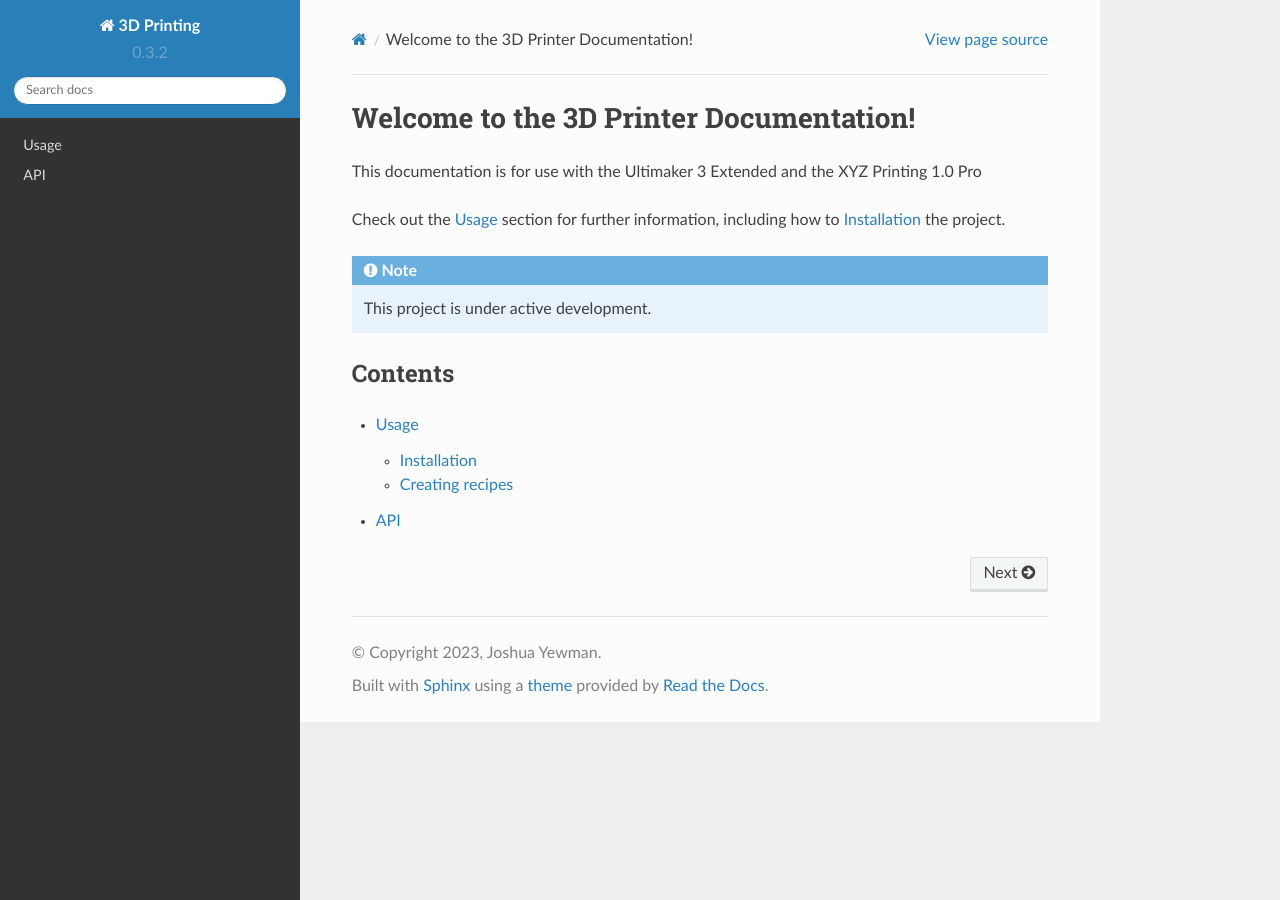
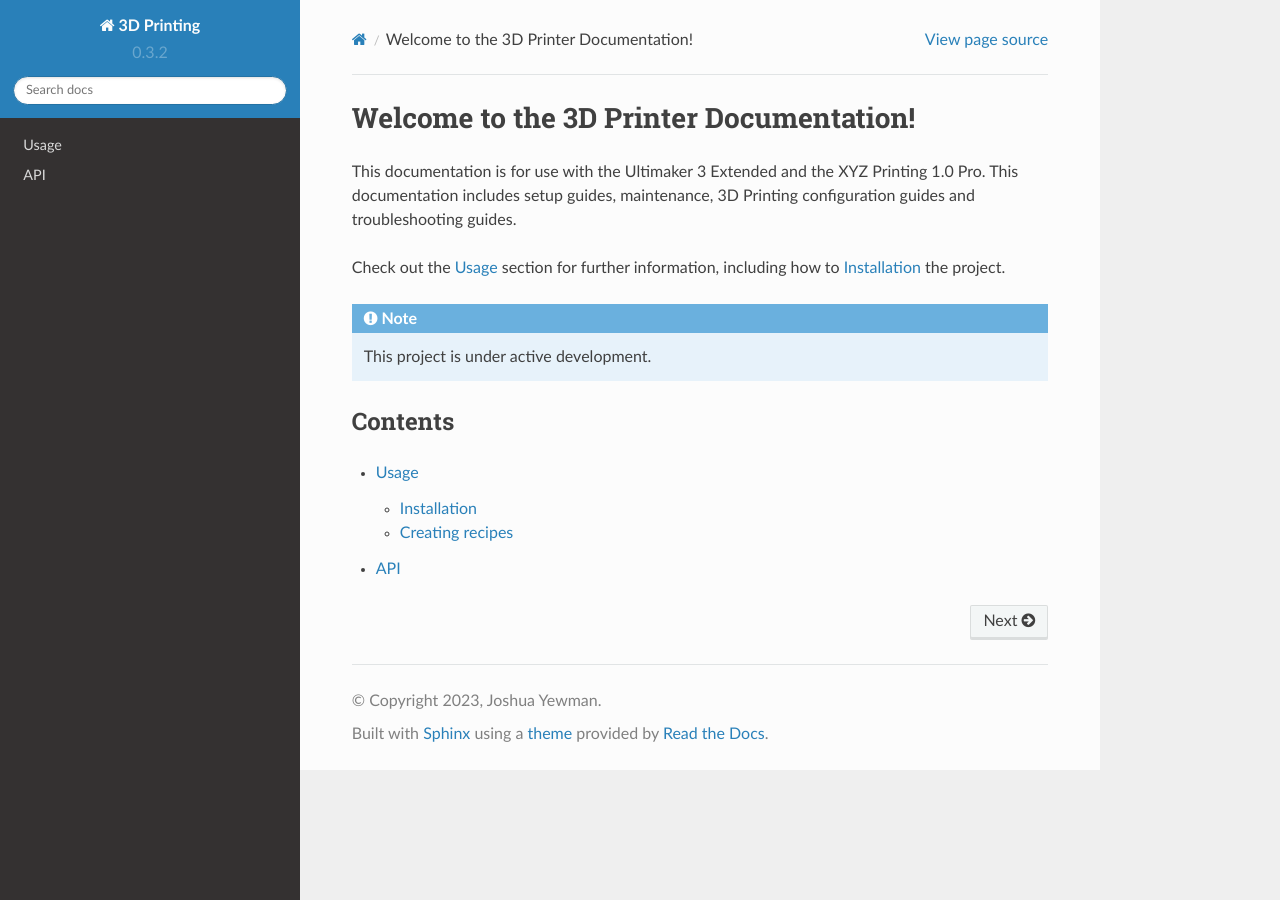
Before and after one commit to JYewman/gs-3dprint, a Sphinx documentation site: the page built from docs/source/index.rst, in a window 1280 px wide. Built offline with Sphinx 7.4.7 and the Read the Docs theme 2.0.0, drawn with Linux system fonts in a browser that asks for light colours.

Commit message:
Added content

```diff
--- a/docs/source/index.rst
+++ b/docs/source/index.rst
@@ -1,7 +1,7 @@
 Welcome to the 3D Printer Documentation!
 ===================================
 
-This documentation is for use with the Ultimaker 3 Extended and the XYZ Printing 1.0 Pro
+This documentation is for use with the Ultimaker 3 Extended and the XYZ Printing 1.0 Pro. This documentation includes setup guides, maintenance, 3D Printing configuration guides and troubleshooting guides.
 
 Check out the :doc:`usage` section for further information, including
 how to :ref:`installation` the project.
```
